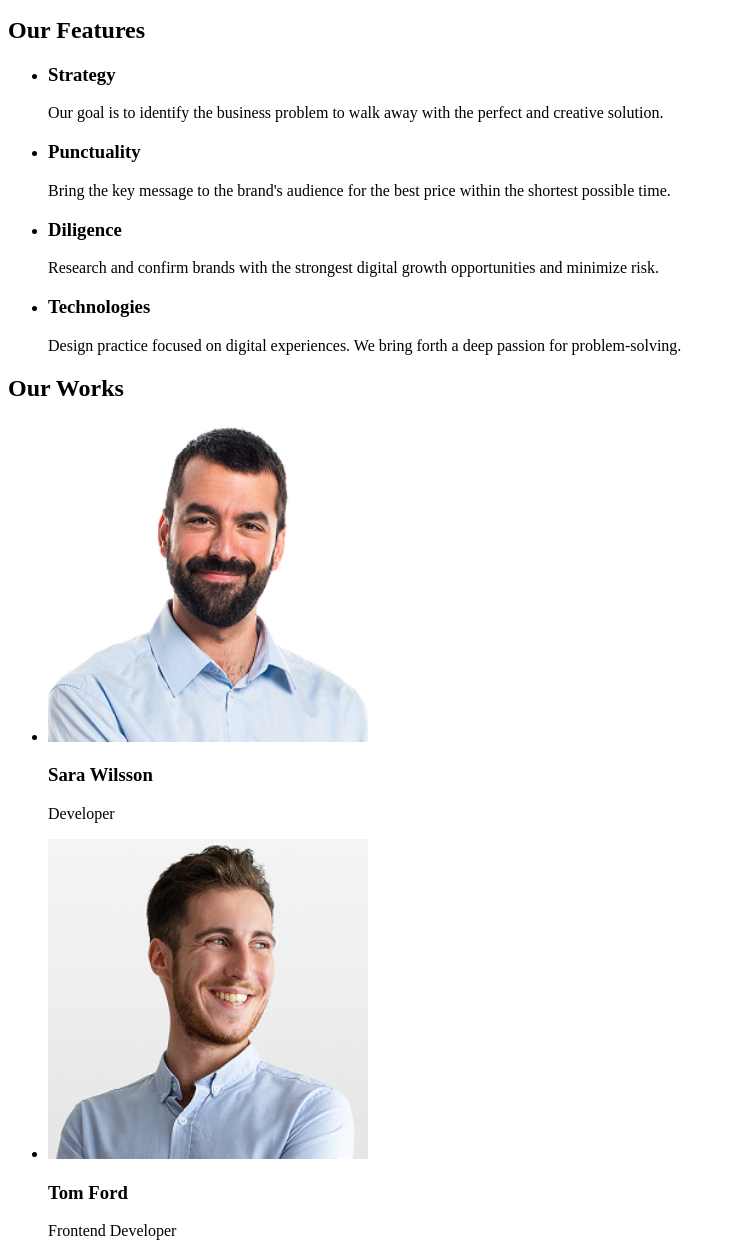
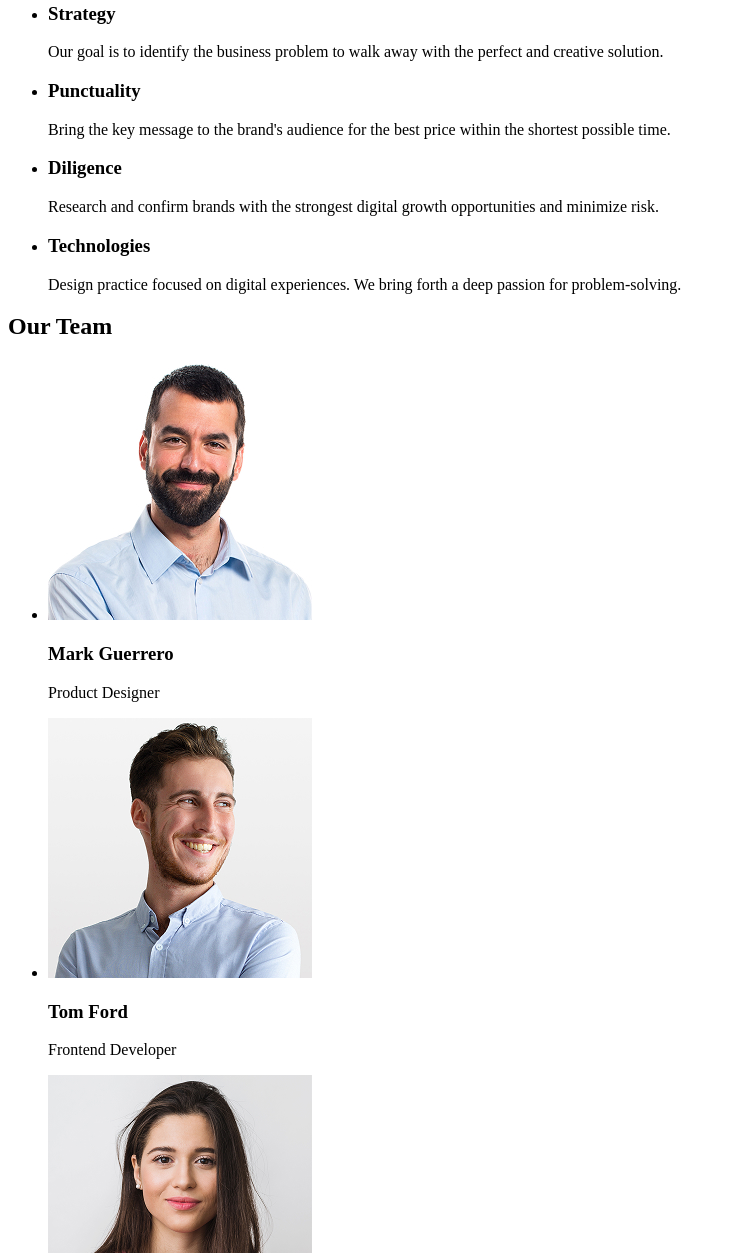
Before and after one commit to antn-cooper/goit-markup-hw-01, a website: page index.html in a window 1280 px wide. Shown: the part 252-1505 px from the top of the page, without its empty margins (0-736 px from the left). Drawn offline with Linux system fonts and the light colour scheme.

Commit message:
fix hero section, pictures, team member name

```diff
--- a/index.html
+++ b/index.html
@@ -3,7 +3,7 @@
   <head>
     <meta charset="UTF-8" />
     <meta name="viewport" content="width=device-width, initial-scale=1.0" />
-    <title>Document</title>
+    <title>Web Studio - Effective Solutions for Your Business</title>
   </head>
   <body>
     <header>
@@ -24,10 +24,12 @@
     </header>
 
     <main>
-      <h1>Effective Solutions for Your Business</h1>
-      <button type="button">Order Service</button>
+      <section class="hero">
+        <h1>Effective Solutions for Your Business</h1>
+        <button type="button">Order Service</button>
+      </section>
       <section>
-        <h2>Our Features</h2>
+        <!-- <h2>Our Features</h2> -->
         <ul>
           <li>
             <h3>Strategy</h3>
@@ -60,25 +62,25 @@
         </ul>
       </section>
       <section>
-        <h2>Our Works</h2>
+        <h2>Our Team</h2>
         <ul>
           <li>
-            <img src="./images/img.jpg" width="320" height="320" alt="Mark Guerrero photo" />
-            <h3>Sara Wilsson</h3>
-            <p>Developer</p>
+            <img src="./images/img.jpg" width="264" height="260" alt="Mark Guerrero photo" />
+            <h3>Mark Guerrero</h3>
+            <p>Product Designer</p>
           </li>
           <li>
-            <img src="./images/img_1.jpg" width="320" height="320" alt="Tom Ford photo" />
+            <img src="./images/img_1.jpg" width="264" height="260" alt="Tom Ford photo" />
             <h3>Tom Ford</h3>
             <p>Frontend Developer</p>
           </li>
           <li>
-            <img src="./images/img_2.jpg" width="320" height="320" alt="Camila Garcia photo" />
+            <img src="./images/img_2.jpg" width="264" height="260" alt="Camila Garcia photo" />
             <h3>Camila Garcia</h3>
             <p>Marketing</p>
           </li>
           <li>
-            <img src="./images/img_3.jpg" width="320" height="320" alt="Daniel Wilson photo" />
+            <img src="./images/img_3.jpg" width="264" height="260" alt="Daniel Wilson photo" />
             <h3>Daniel Wilson</h3>
             <p>UI Designer</p>
           </li>
```
